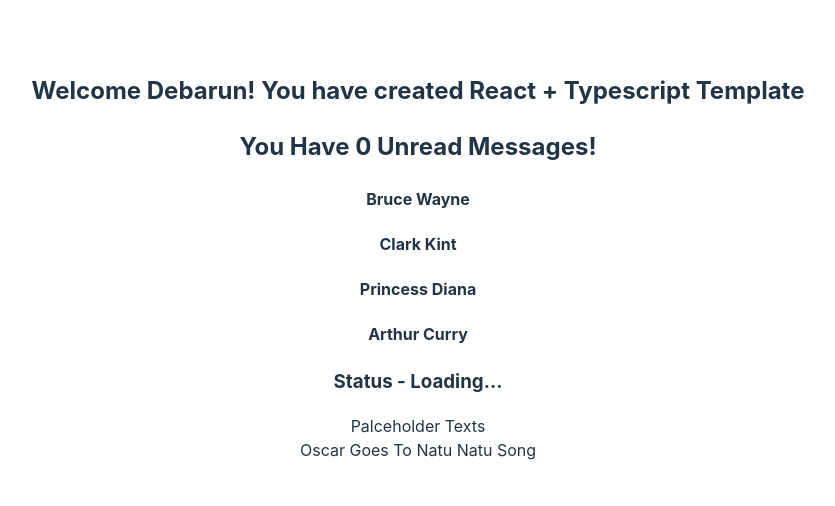
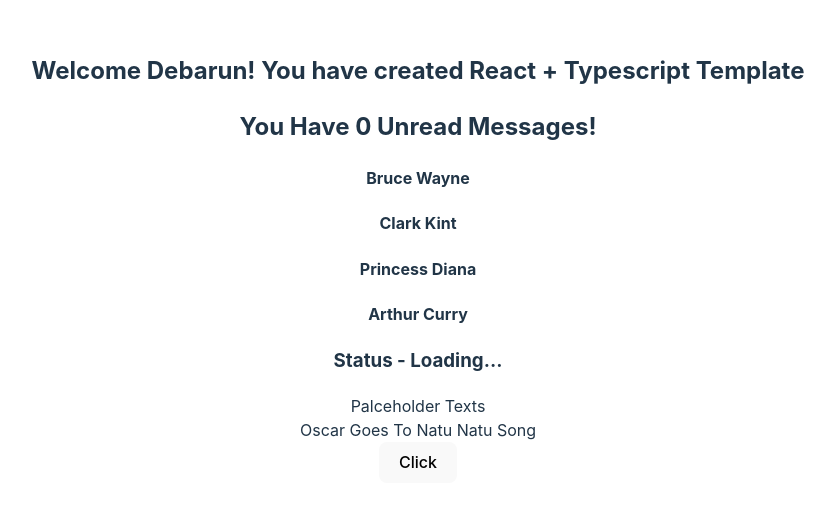
Before and after one commit to DebarunMitra/ExploreReactTypescript, a React (Vite) app in the folder react-typescript/: page / in a window 1280 px wide. Shown: the part 142-648 px from the top of the page, without its empty margins (222-1057 px from the left). Built offline with nearby package versions, Linux system fonts and the light colour scheme.

Commit message:
click event type added to button

```diff
--- a/react-typescript/src/App.tsx
+++ b/react-typescript/src/App.tsx
@@ -1,5 +1,6 @@
 import * as React from 'react'
 import './App.css'
+import { Button } from './components/Button'
 import { Greet } from './components/Greet'
 import { Heading } from './components/Heading'
 import { Oscar } from './components/Oscar'
@@ -38,6 +39,9 @@ function App() {
       <Oscar>
         <Heading>Oscar Goes To Natu Natu Song</Heading>
       </Oscar>
+      <Button handleClick={(event, id) => {
+        console.log('Button Clicked', event, id)
+      }} />
     </>
   )
 }
--- /dev/null
+++ b/react-typescript/src/components/Button.tsx
@@ -0,0 +1,11 @@
+import * as React from "react"
+
+type ButtonProps = {
+    handleClick: (event: React.MouseEvent<HTMLButtonElement>, id: number) => void
+}
+
+export const Button = (props: ButtonProps) => {
+    return (
+        <button onClick={(event) => props.handleClick(event, 1)}>Click</button>
+    )
+}
--- a/react-typescript/src/components/PersonList.tsx
+++ b/react-typescript/src/components/PersonList.tsx
@@ -10,9 +10,9 @@ type PersonListProps = {
 export const PersonList = (props: PersonListProps) => {
     return (
         <div>
-            {props.nameList.map(name => {
+            {props.nameList.map((name, index) => {
                 return (
-                    <h4>{name.firstName} {name.lastName}</h4>
+                    <h4 key={`name-${index}`}>{name.firstName} {name.lastName}</h4>
                 )
             })}
         </div>
```
